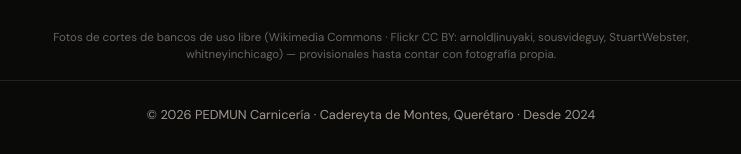
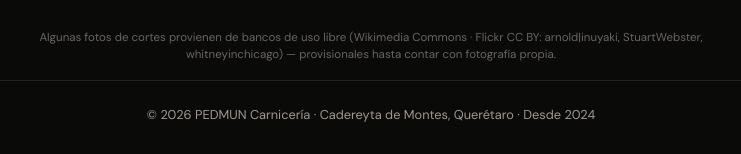
Before and after one commit to Corgipollo/pedmun, a plain HTML site: page index.html in a window 1280 px wide. Shown: the part 6066-6220 px from the top of the page, 269-1010 px from the left. Drawn offline with nearby package versions, Linux system fonts and the light colour scheme.

Commit message:
feat: foto propia de New York (Emmanuel) + ajuste creditos

```diff
--- a/index.html
+++ b/index.html
@@ -225,7 +225,7 @@
       <p>Pedidos y domicilio: <a href="tel:+524412159663">441 215 9663</a><br>Mayoreo: <a href="tel:+524412491577">441 249 1577</a></p>
     </div>
   </div>
-  <p class="footer__credits">Fotos de cortes de bancos de uso libre (Wikimedia Commons · Flickr CC BY: arnold|inuyaki, sousvideguy, StuartWebster, whitneyinchicago) — provisionales hasta contar con fotografía propia.</p>
+  <p class="footer__credits">Algunas fotos de cortes provienen de bancos de uso libre (Wikimedia Commons · Flickr CC BY: arnold|inuyaki, StuartWebster, whitneyinchicago) — provisionales hasta contar con fotografía propia.</p>
   <p class="footer__copy">© <span id="year">2026</span> PEDMUN Carnicería · Cadereyta de Montes, Querétaro · Desde 2024</p>
 </footer>
 
```
Also changed, not shown: assets/cortes/new-york.png.
